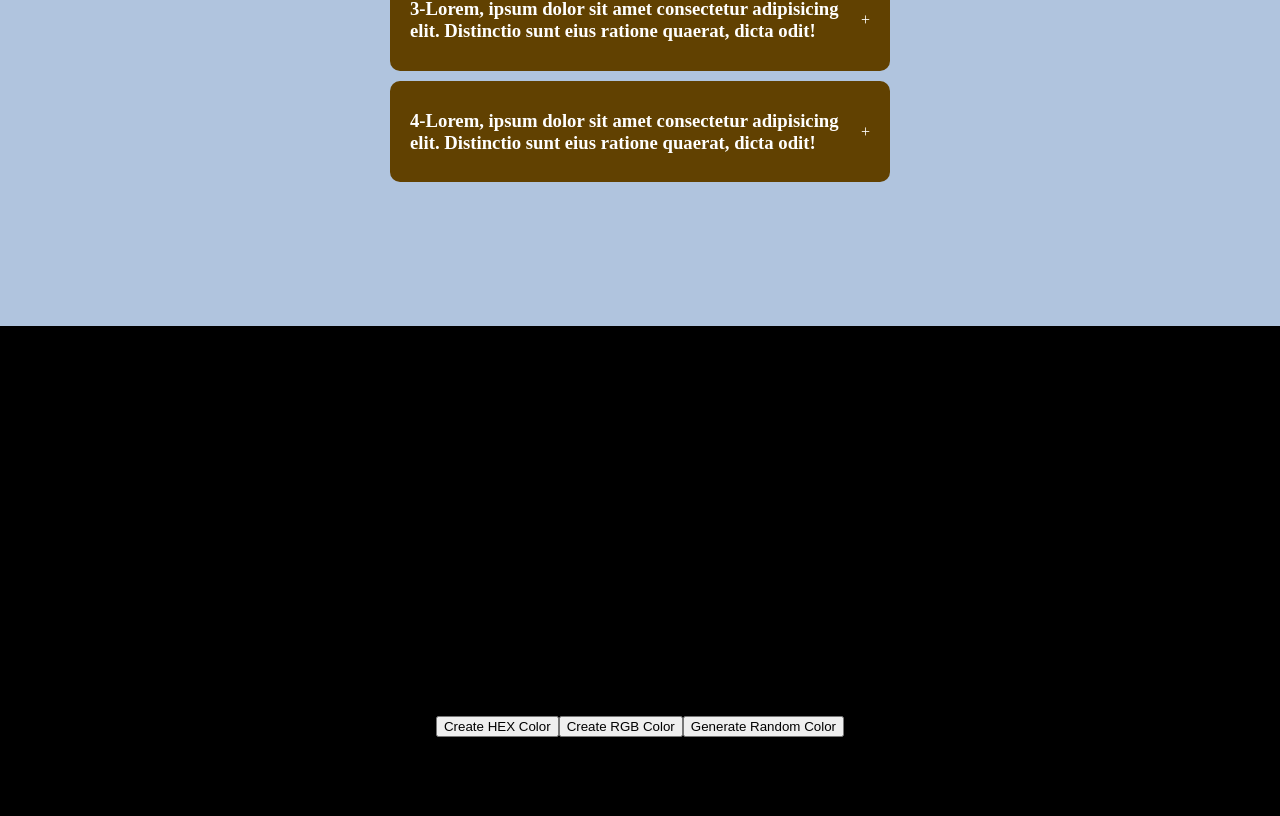
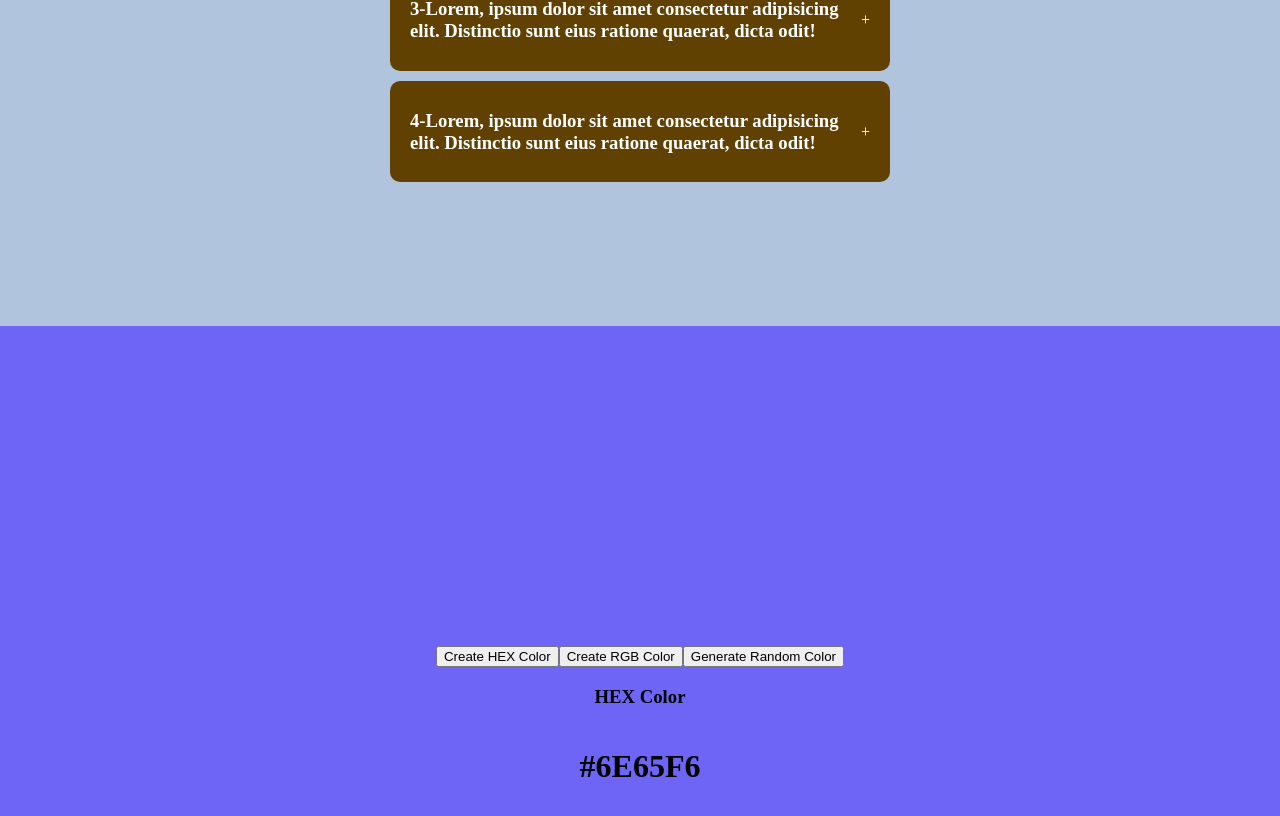
Before and after one commit to ihsanye/usefulMiniProjects-react, a React (Vite) app: page / in a window 1280 px wide. Shown: the part 474-1290 px from the top of the page. Built offline with nearby package versions, Linux system fonts and the light colour scheme.

Commit message:
color and type shown on screen

```diff
--- a/src/components/random-color/RandomColor.jsx
+++ b/src/components/random-color/RandomColor.jsx
@@ -1,4 +1,4 @@
-import { useState } from "react";
+import { useEffect, useState } from "react";
 
 export default function RandomColor() {
 
@@ -24,12 +24,22 @@ export default function RandomColor() {
         setColor(`rgb(${r},${g},${b})`);
     }
 
+    useEffect(() => {
+        if (typeOfColor === 'rgb') handleCreateRandomRgbColor()
+        else handleCreateRandomHexColor()
+    }, [typeOfColor])
+
     return (
-        <div className="container" style={{ width: '100%', height: '100vh', backgroundColor: color, display: 'flex', justifyContent: 'center', alignItems: 'center' }} >
-            <button onClick={() => setTypeOfColor('hex')}>Create HEX Color</button>
-            <button onClick={() => setTypeOfColor('rgb')}>Create RGB Color</button>
-            <button onClick={typeOfColor === 'hex' ? handleCreateRandomHexColor : handleCreateRandomRgbColor}>Generate Random Color</button>
+        <div className="container" style={{ width: '100%', height: '100vh', backgroundColor: color, display: 'flex', flexDirection: 'column', justifyContent: 'center', alignItems: 'center' }} >
+            <div>
+                <button onClick={() => setTypeOfColor('hex')}>Create HEX Color</button>
+                <button onClick={() => setTypeOfColor('rgb')}>Create RGB Color</button>
+                <button onClick={typeOfColor === 'hex' ? handleCreateRandomHexColor : handleCreateRandomRgbColor}>Generate Random Color</button>
+            </div>
+            <div style={{ display: 'flex', flexDirection: 'column', justifyContent: 'center', alignItems: 'center' }}>
+                <h3>{typeOfColor === 'rgb' ? 'RGB Color' : 'HEX Color'}</h3>
+                <h1>{color}</h1>
+            </div>
         </div>
     )
 }
-// 35.39
```
